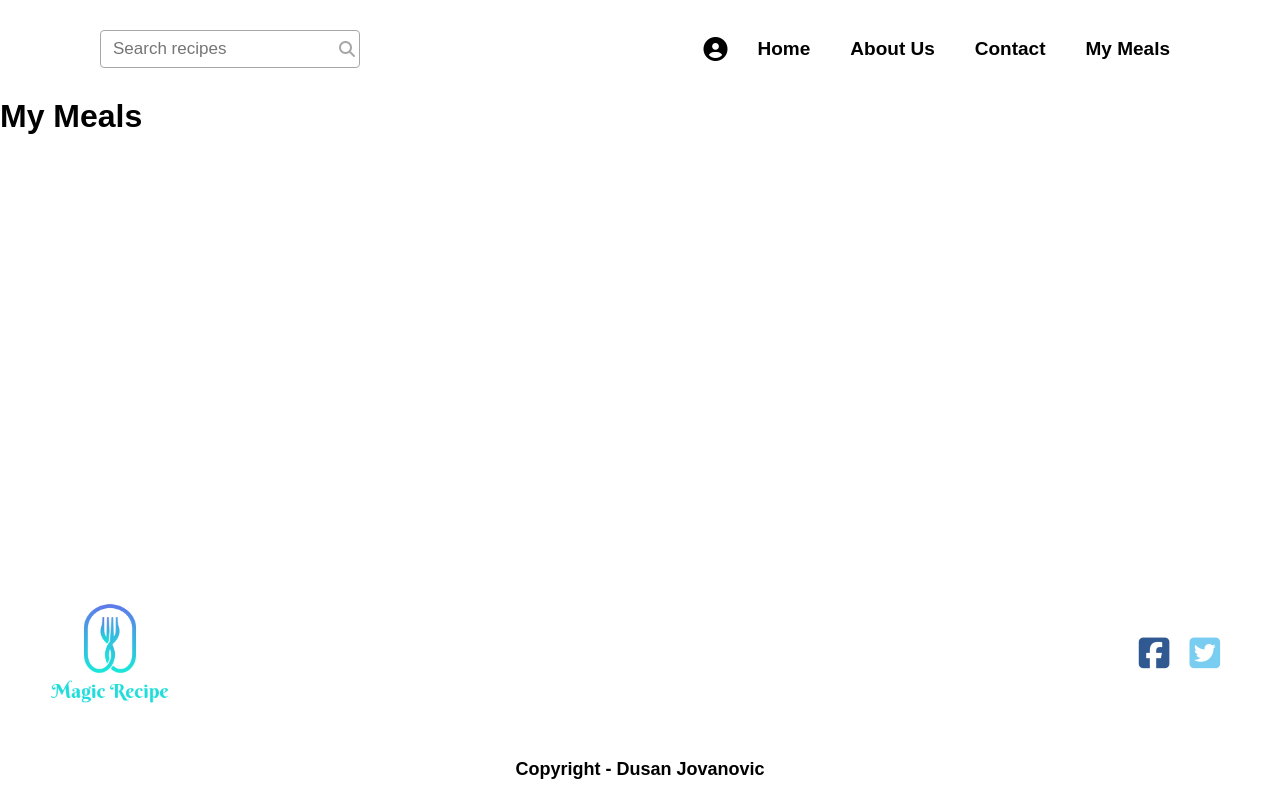
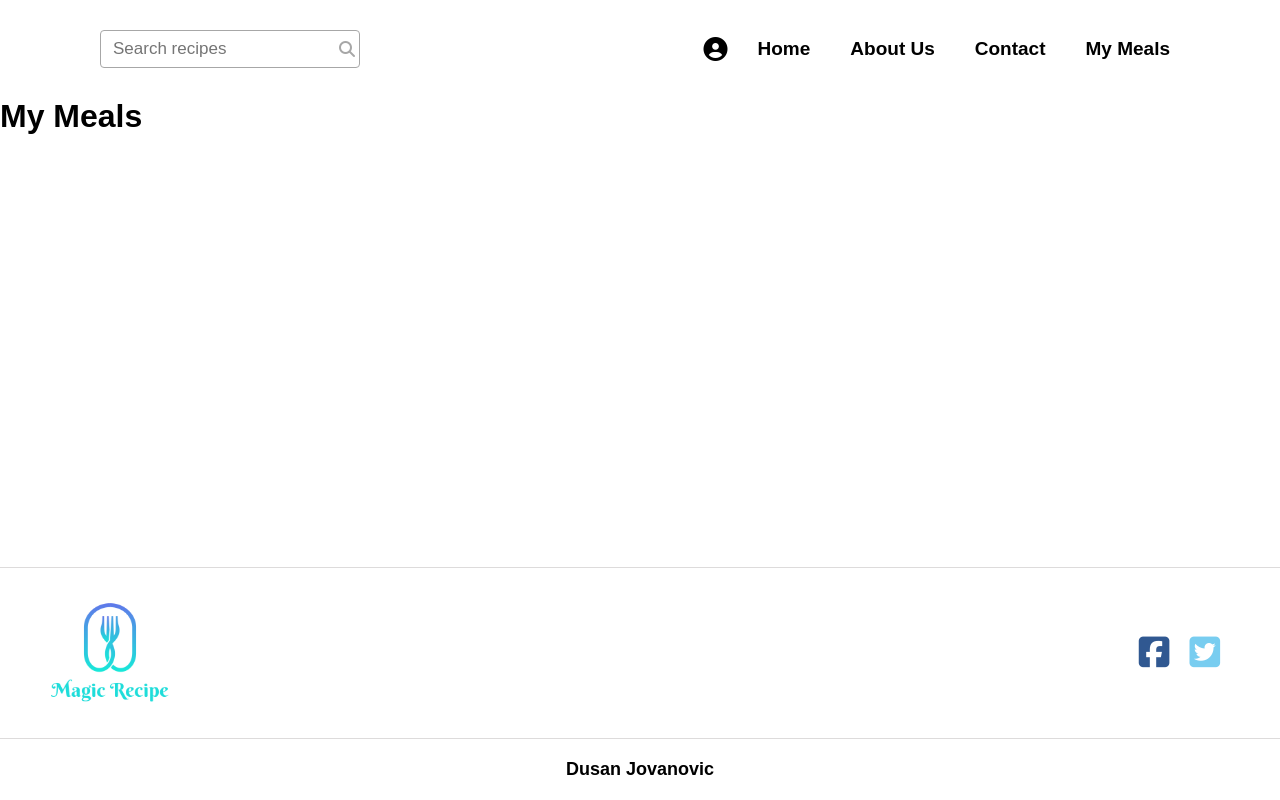
Before and after one commit to dusan233/food-recipes-zadatak, a React (Create React App) app: page /my-meals in a window 1280 px wide. Built offline with nearby package versions, Linux system fonts and the light colour scheme.

Commit message:
adding borders to footer

```diff
--- a/src/App.css
+++ b/src/App.css
@@ -123,6 +123,7 @@
 
 .footer {
   margin-top: auto;
+  border-top: 1px solid rgb(221, 219, 219);
 }
 
 .footer__wrap {
@@ -149,6 +150,7 @@
   padding: 20px 0;
   font-size: 18px;
   font-weight: bold;
+  border-top: 1px solid rgb(221, 219, 219);
 }
 .links {
   display: flex;
--- a/src/components/Footer.js
+++ b/src/components/Footer.js
@@ -24,7 +24,7 @@ const Footer = () => {
                 </div>
             </div>
             <div className="footer__copyright">
-                <p>Copyright - Dusan Jovanovic</p>
+                <p>Dusan Jovanovic</p>
             </div>
         </div>
     )
```
